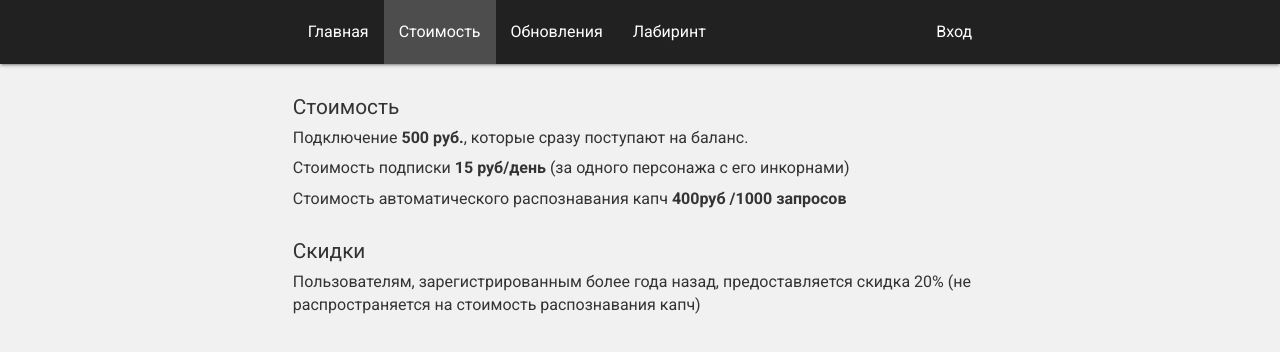
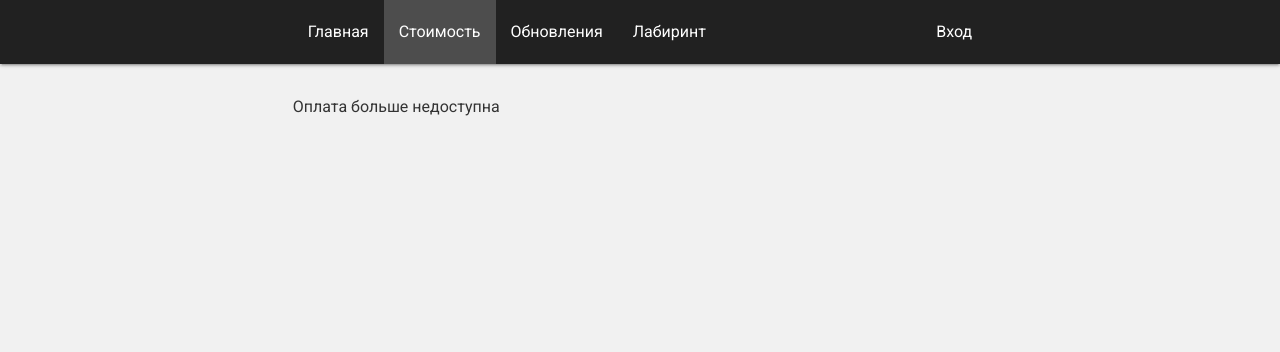
Before and after one commit to ijcnvv/haddan-bot-manager-react, a React app: page /price in a window 1280 px wide. Shown: the top 352 px of the page. Built offline with nearby package versions, Linux system fonts and the light colour scheme.

Commit message:
Update price.js

```diff
--- a/src/pages/price/price.js
+++ b/src/pages/price/price.js
@@ -4,23 +4,8 @@ const PricePage = () => {
   return (
     <>
       <div className="section">
-        <h3>Стоимость</h3>
-        <p>
-          Подключение&nbsp;
-          <strong>500 руб.</strong>, которые сразу поступают на баланс.
-        </p>
-        <p>
-          Стоимость подписки&nbsp;
-          <strong>15 руб/день</strong> (за одного персонажа с его инкорнами)
-        </p>
-        <p>
-          Стоимость автоматического распознавания капч&nbsp;
-          <strong>400руб /1000 запросов</strong>
-        </p>
-        <br />
-        <h3>Скидки</h3>
-        <p>Пользователям, зарегистрированным более года назад, предоставляется скидка 20% (не распространяется на стоимость распознавания капч)</p>
-      </div>
+Оплата больше недоступна
+       </div>
     </>
   );
 };
```
